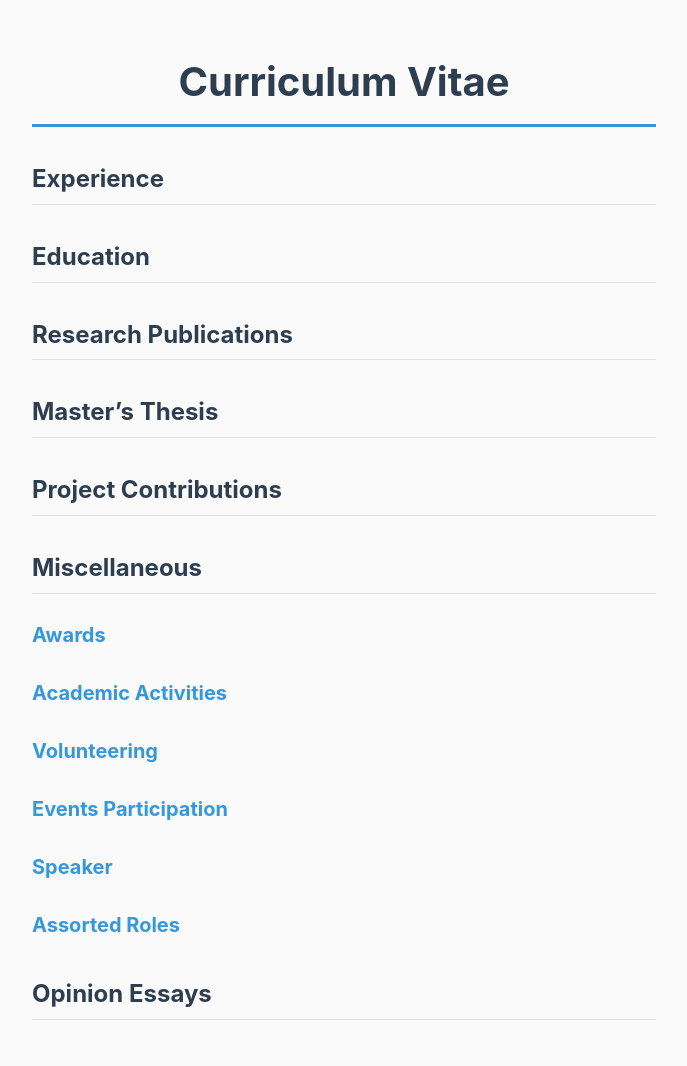
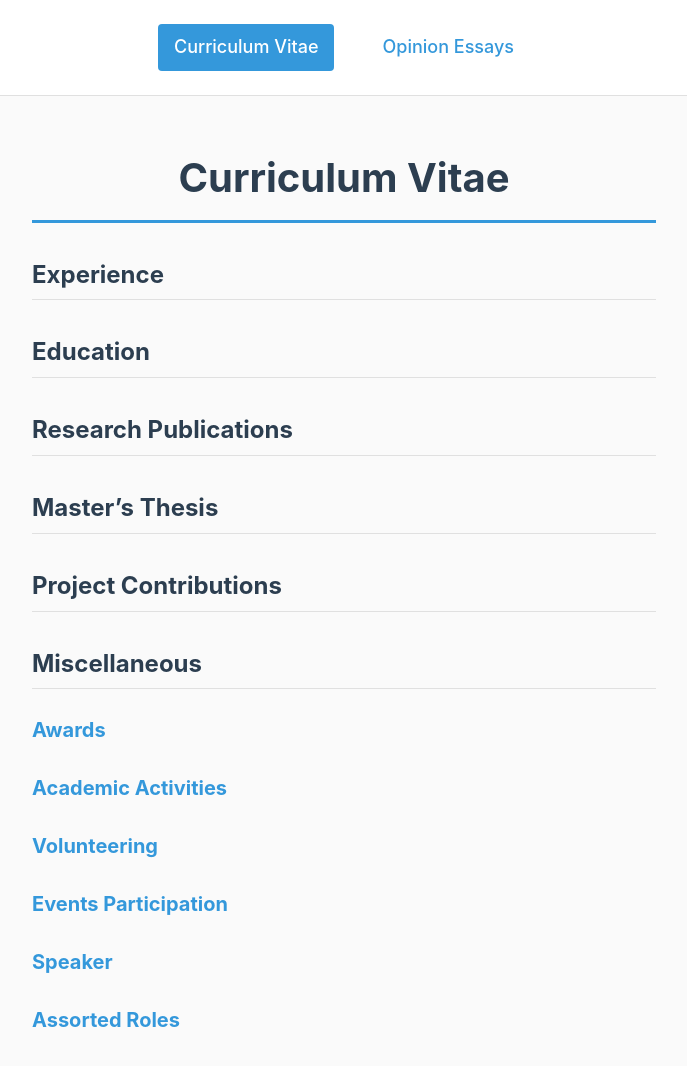
Before and after one commit to SirCocas/sircocas.github.io, a Jekyll site: the page built from index.md, in a window 1280 px wide and 1093 px high. Shown: the top 1066 px of the window, without its empty margins (296-983 px from the left). Built offline with Jekyll 4.4.1, drawn with Linux system fonts in a browser that asks for light colours; our own code applies the rules of GitHub Pages for plain Markdown files.

Commit message:
come ooon

```diff
--- a/_layouts/default.html
+++ b/_layouts/default.html
@@ -10,6 +10,10 @@
   <link rel="stylesheet" href="{{ '/assets/css/style.css' | relative_url }}">
 </head>
 <body>
+  <nav class="tabs">
+    <a href="/"{% if page.url == "/" %} class="active"{% endif %}>Curriculum Vitae</a>
+    <a href="/opinion.html"{% if page.url contains "opinion" %} class="active"{% endif %}>Opinion Essays</a>
+  </nav>
   <main class="cv-content">
     {{ content }}
   </main>
--- a/assets/css/style.scss
+++ b/assets/css/style.scss
@@ -80,3 +80,28 @@ a:hover {
   color: var(--heading-color);
   text-decoration: underline;
 }
+
+.tabs {
+  display: flex;
+  justify-content: center;
+  gap: 2rem;
+  padding: 1.5rem;
+  background: rgba(255,255,255,0.95);
+  border-bottom: 1px solid #e0e0e0;
+  position: sticky;
+  top: 0;
+  backdrop-filter: blur(10px);
+  z-index: 100;
+}
+
+.tabs a {
+  font-size: 1.125rem;
+  font-weight: 500;
+  padding: 0.5rem 1rem;
+  border-radius: 4px;
+}
+
+.tabs a.active {
+  background: var(--accent-color);
+  color: white;
+}
--- a/index.md
+++ b/index.md
@@ -83,9 +83,3 @@ layout: default
 - **{{ role.title }}** — {{ role.organization }}, {{ role.year }}
 {% endif %}
 {% endfor %}
-
-## Opinion Essays
-
-{% for essay in site.opinion %}
-- **[{{ essay.title }}]({{ essay.url }})** — {{ essay.date | date: "%B %Y" }}
-{% endfor %}
```
Also changed, not shown: opinion.md (added, +10 -0 lines), README.md.
